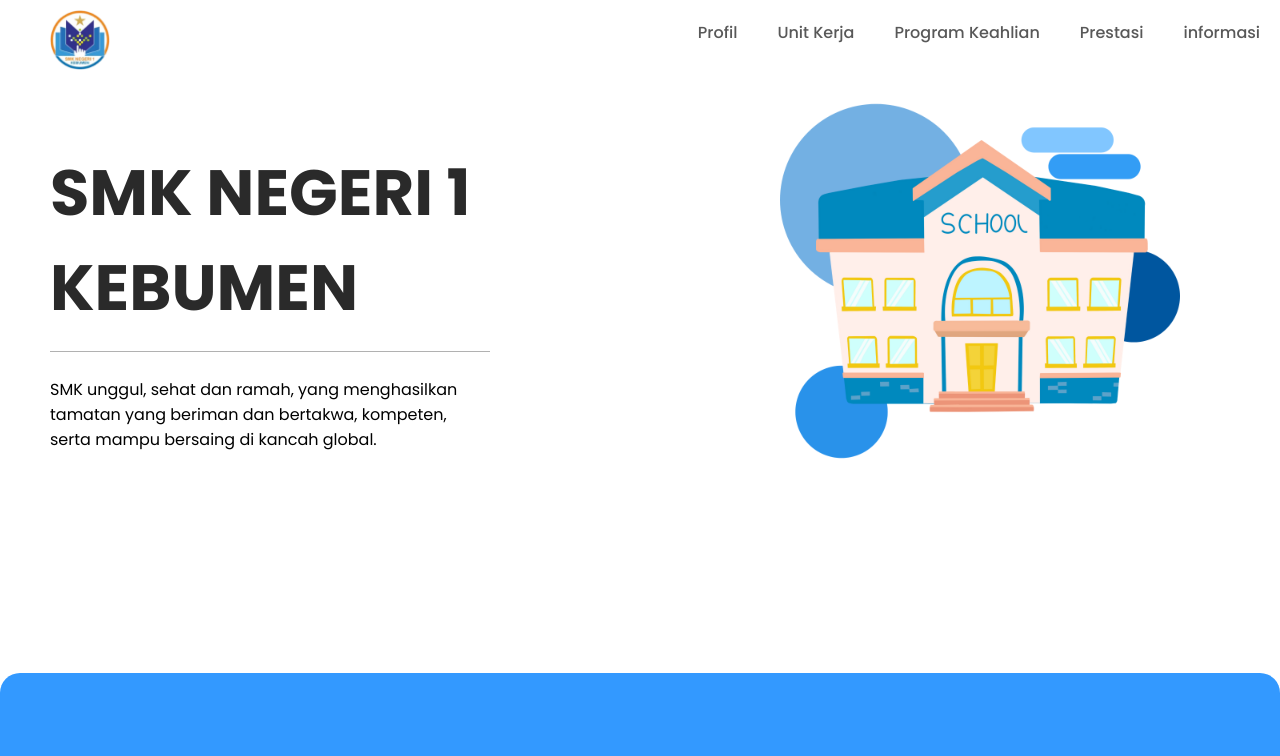
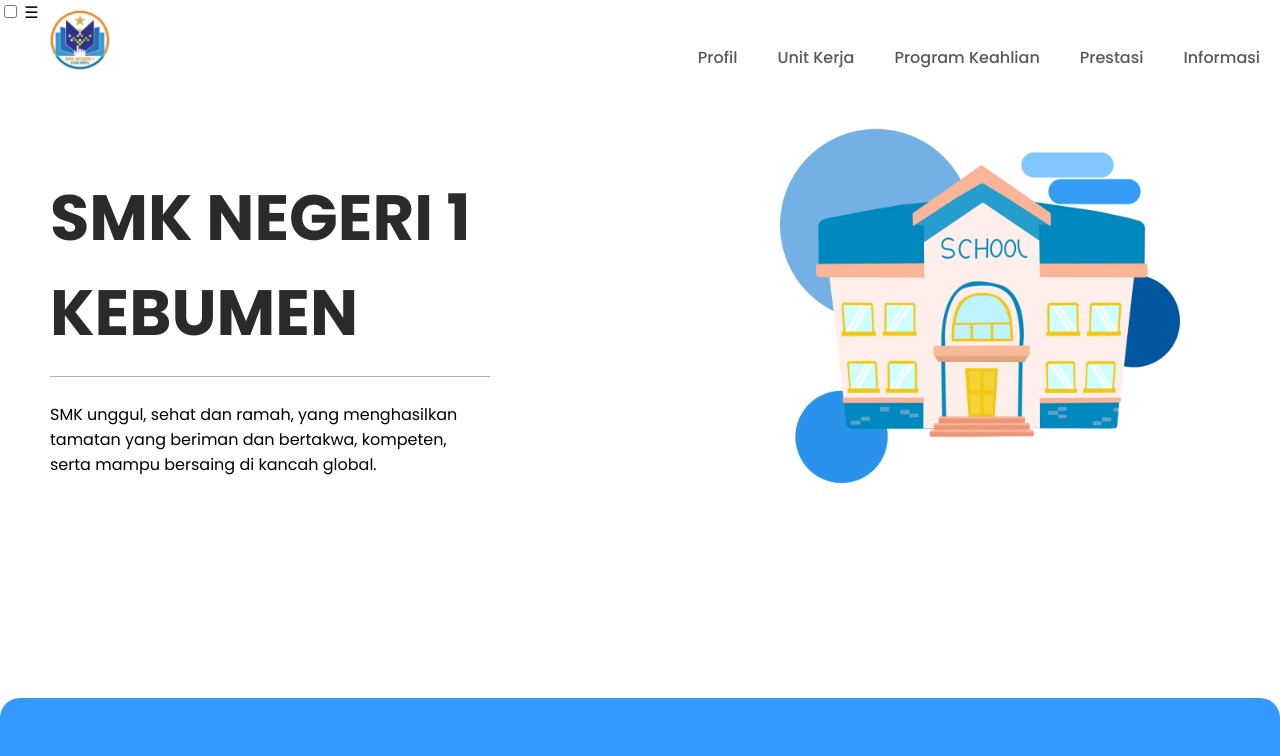
Before and after one commit to Muzaazk/web-sekolah, a plain HTML site: page index.html in a window 1280 px wide. Shown: the top 756 px of the page. Drawn offline with Linux system fonts and the light colour scheme.

Commit message:
Update index.html

```diff
--- a/index.html
+++ b/index.html
@@ -18,28 +18,35 @@
       <img src="img/cropped-cropped-smk.webp" alt="" class="logoSekolah" />
     </div>
 
+    <!-- Hamburger Checkbox -->
+    <input type="checkbox" id="menu-toggle" />
+    <label for="menu-toggle" class="menu-icon">☰</label>
+
+    <!-- Navbar -->
     <ul class="navbar">
       <li>Profil</li>
       <li>Unit Kerja</li>
       <li>Program Keahlian</li>
       <li>Prestasi</li>
-      <li>informasi</li>
+      <li>Informasi</li>
     </ul>
 
+    <div class="headerGrid">
       <div class="wrapper">
         <p class="header">
           SMK NEGERI 1 <br />
           KEBUMEN
         </p>
         <p class="subHeader">
-        SMK unggul, sehat dan ramah, yang menghasilkan tamatan yang beriman dan
-        bertakwa, kompeten, serta mampu bersaing di kancah global.
+          SMK unggul, sehat dan ramah, yang menghasilkan tamatan yang beriman
+          dan bertakwa, kompeten, serta mampu bersaing di kancah global.
         </p>
       </div>
 
       <div class="wrapImg">
         <img src="img/gambarsekolah.png" alt="" class="headerImg" />
       </div>
+    </div>
     <!--Content-->
     <div class="content"></div>
   </body>
```
Lines whose indentation alone changed are shown as unchanged.
